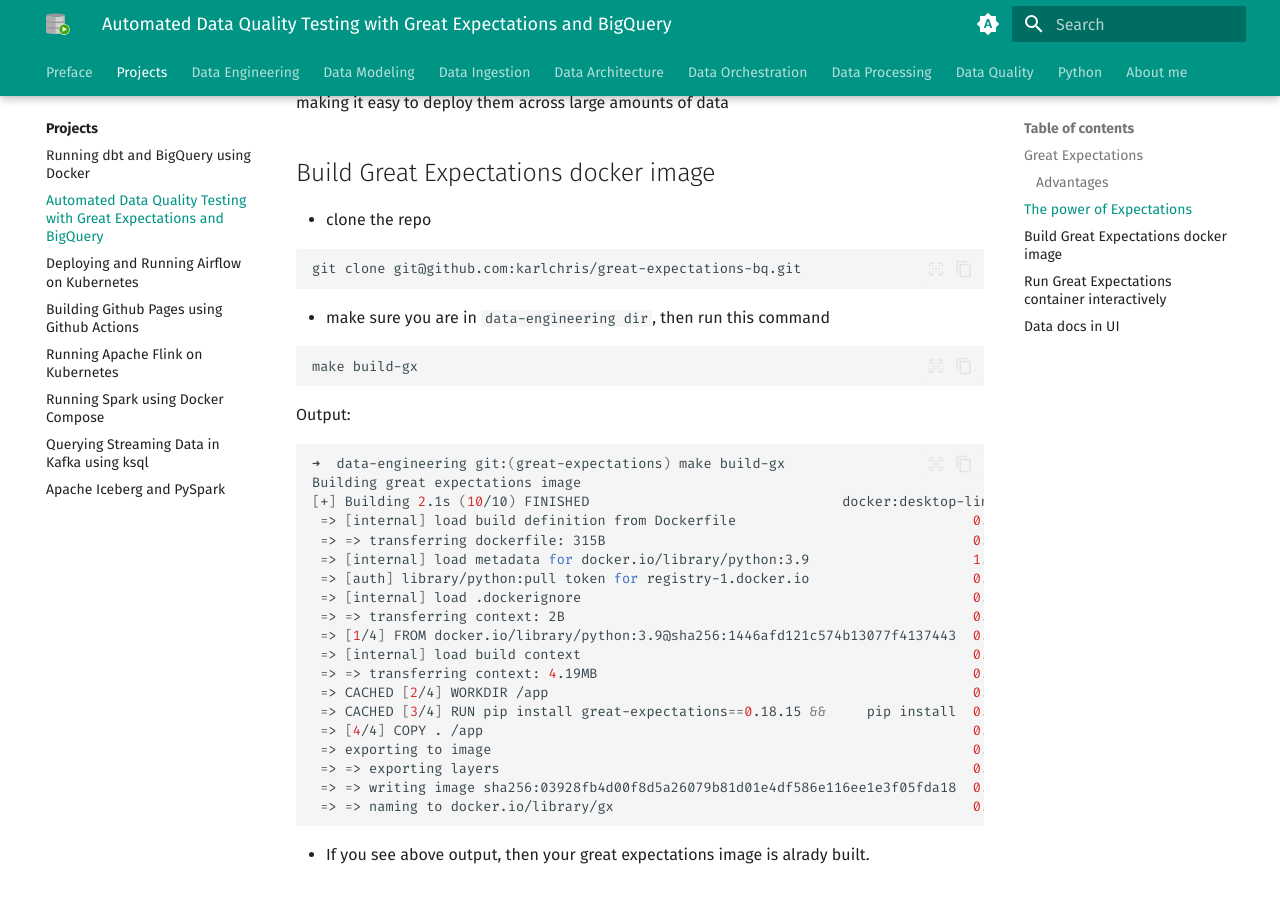
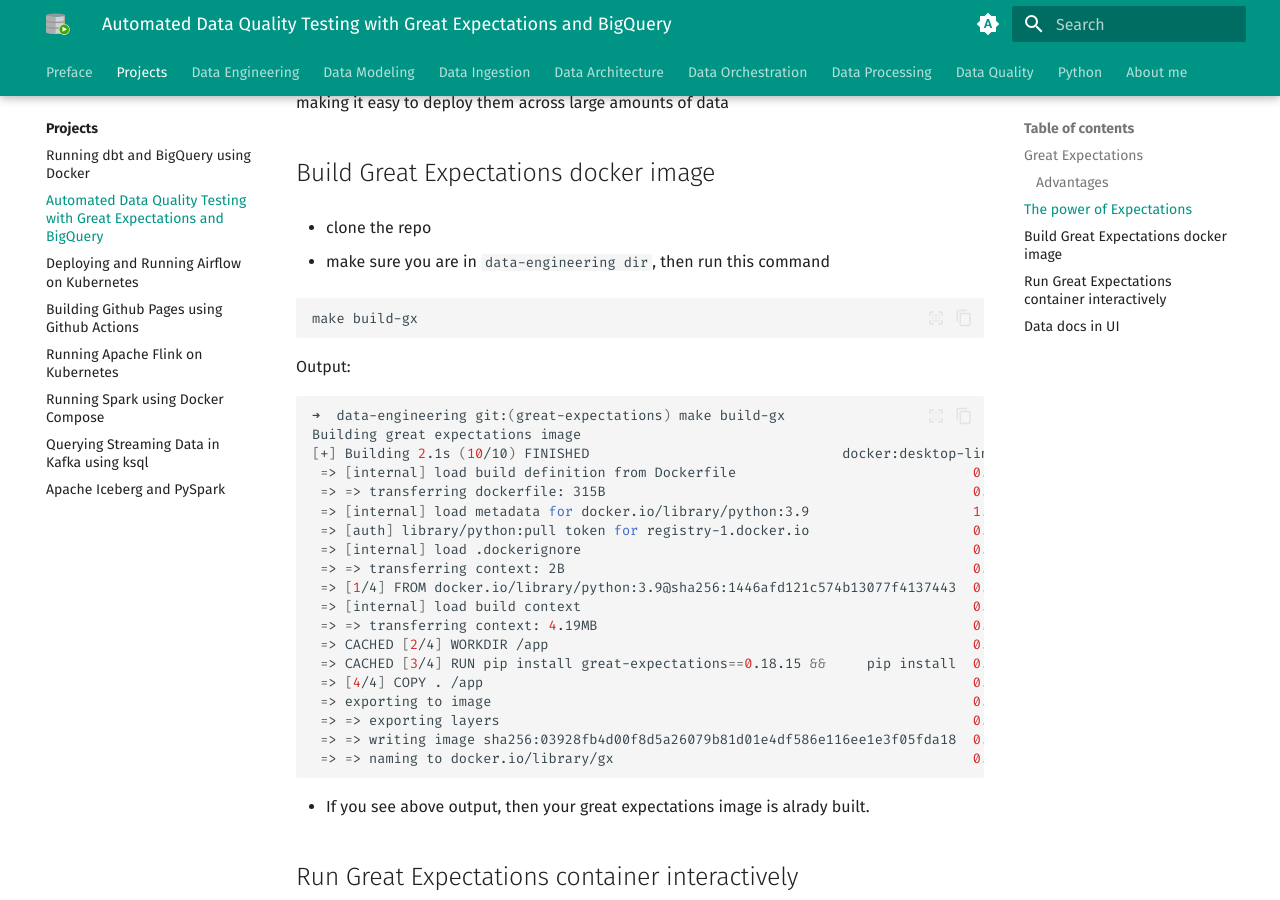
Before and after one commit to hardeek24/DataEngineering, an MkDocs documentation site: the page built from docs/projects/great-expectations-bq.md, in a window 1280 px wide and 900 px high, scrolled down 2107 px. Built offline with MkDocs 1.6.1 and Material for MkDocs 9.7.7, drawn with Linux system fonts in a browser that asks for light colours.

Commit message:
Update great-expectations-bq.md

````diff
--- a/docs/projects/great-expectations-bq.md
+++ b/docs/projects/great-expectations-bq.md
@@ -64,9 +64,7 @@ making it easy to deploy them across large amounts of data
 
 - clone the repo
 
-```bash
-git clone git@github.com:karlchris/great-expectations-bq.git
-```
+
 
 - make sure you are in `data-engineering dir`, then run this command
 
````
